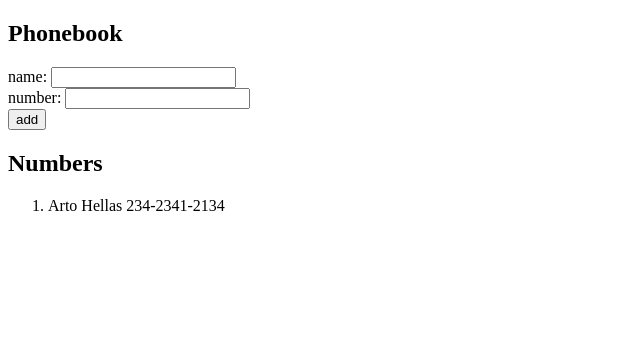
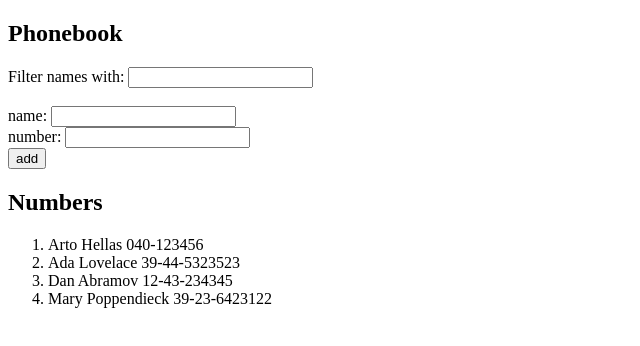
Before and after one commit to feketebence/fullstack-open, a React (Vite) app in the folder part2/phonebook/: page / in a window 1280 px wide. Shown: the top 346 px of the page, without its empty margins (0-640 px from the left). Built offline with nearby package versions, Linux system fonts and the light colour scheme.

Commit message:
Finish exercise 2-9

```diff
--- a/part2/phonebook/src/App.jsx
+++ b/part2/phonebook/src/App.jsx
@@ -2,18 +2,26 @@ import { useState } from 'react';
 
 const App = () => {
     const [persons, setPersons] = useState([
-        { name: 'Arto Hellas', number: '234-2341-2134' }
+        { name: 'Arto Hellas', number: '040-123456', id: 1 },
+        { name: 'Ada Lovelace', number: '39-44-5323523', id: 2 },
+        { name: 'Dan Abramov', number: '12-43-234345', id: 3 },
+        { name: 'Mary Poppendieck', number: '39-23-6423122', id: 4 }
     ]);
     const [newName, setNewName] = useState('');
     const [newNumber, setNewNumber] = useState('');
+    const [searchText, setSearchText] = useState('');
 
     const handleNewNameChange = (event) => setNewName(event.target.value);
     const handleNewNumberChange = (event) => setNewNumber(event.target.value);
+    const handleSearchTextChange = (event) => setSearchText(event.target.value);
 
     const handleAddPerson = (event) => {
         event.preventDefault();
 
+        const nextPersonId = Math.max(...persons.map((p) => p.id)) + 1;
+
         const newPerson = {
+            id: nextPersonId,
             name: newName,
             number: newNumber
         };
@@ -33,9 +41,21 @@ const App = () => {
         setNewNumber('');
     };
 
+    const personsToShow = persons.filter((person) =>
+        person.name.toUpperCase().includes(searchText.toUpperCase())
+    );
+
     return (
         <div>
             <h2>Phonebook</h2>
+            Filter names with:{' '}
+            <input
+                type="text"
+                value={searchText}
+                onChange={handleSearchTextChange}
+            ></input>
+            <br />
+            <br />
             <form onSubmit={handleAddPerson}>
                 <div>
                     name:{' '}
@@ -57,10 +77,9 @@ const App = () => {
                     <button type="submit">add</button>
                 </div>
             </form>
-
             <h2>Numbers</h2>
             <ol>
-                {persons.map((person) => (
+                {personsToShow.map((person) => (
                     <li key={person.name}>
                         {person.name} {person.number}
                     </li>
```
